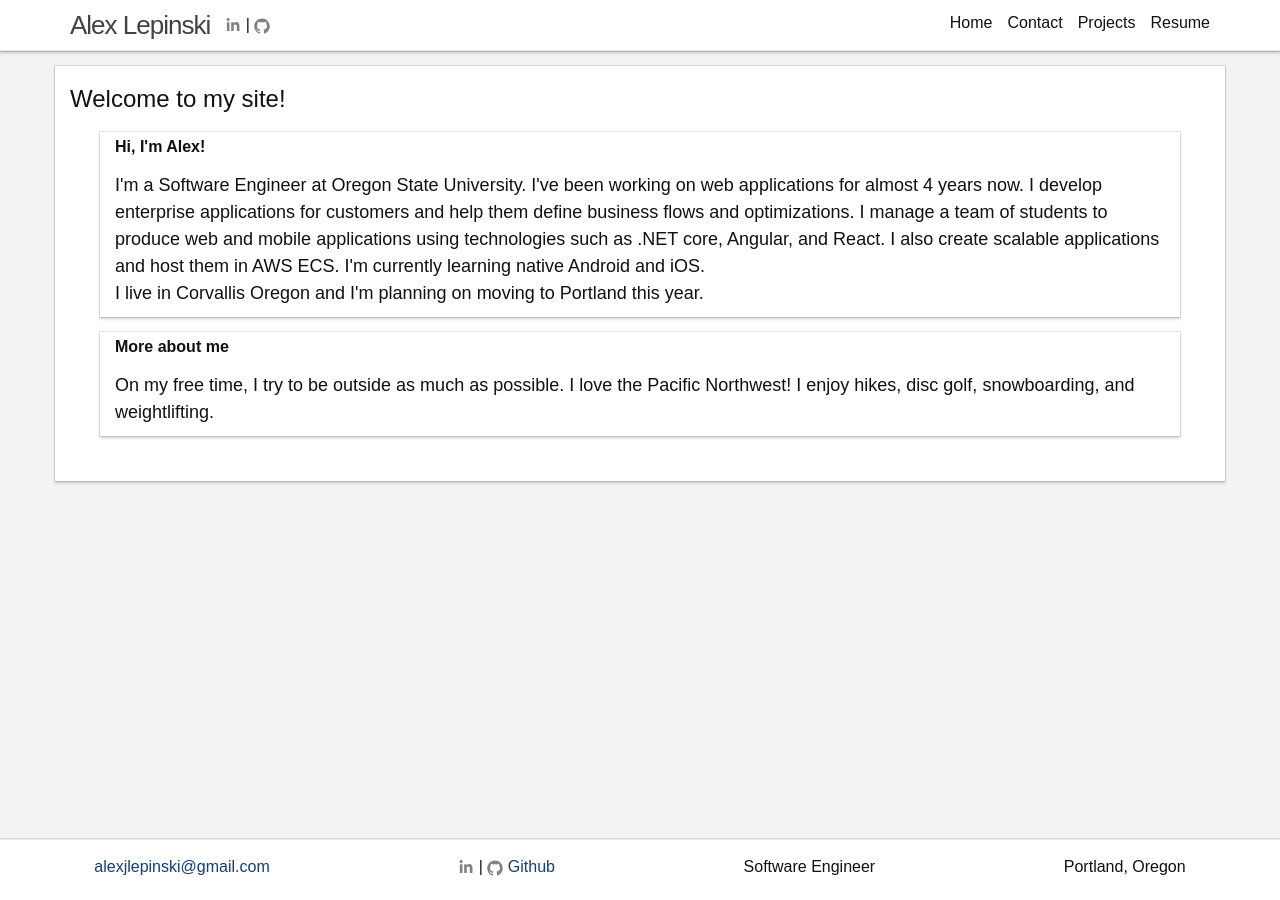
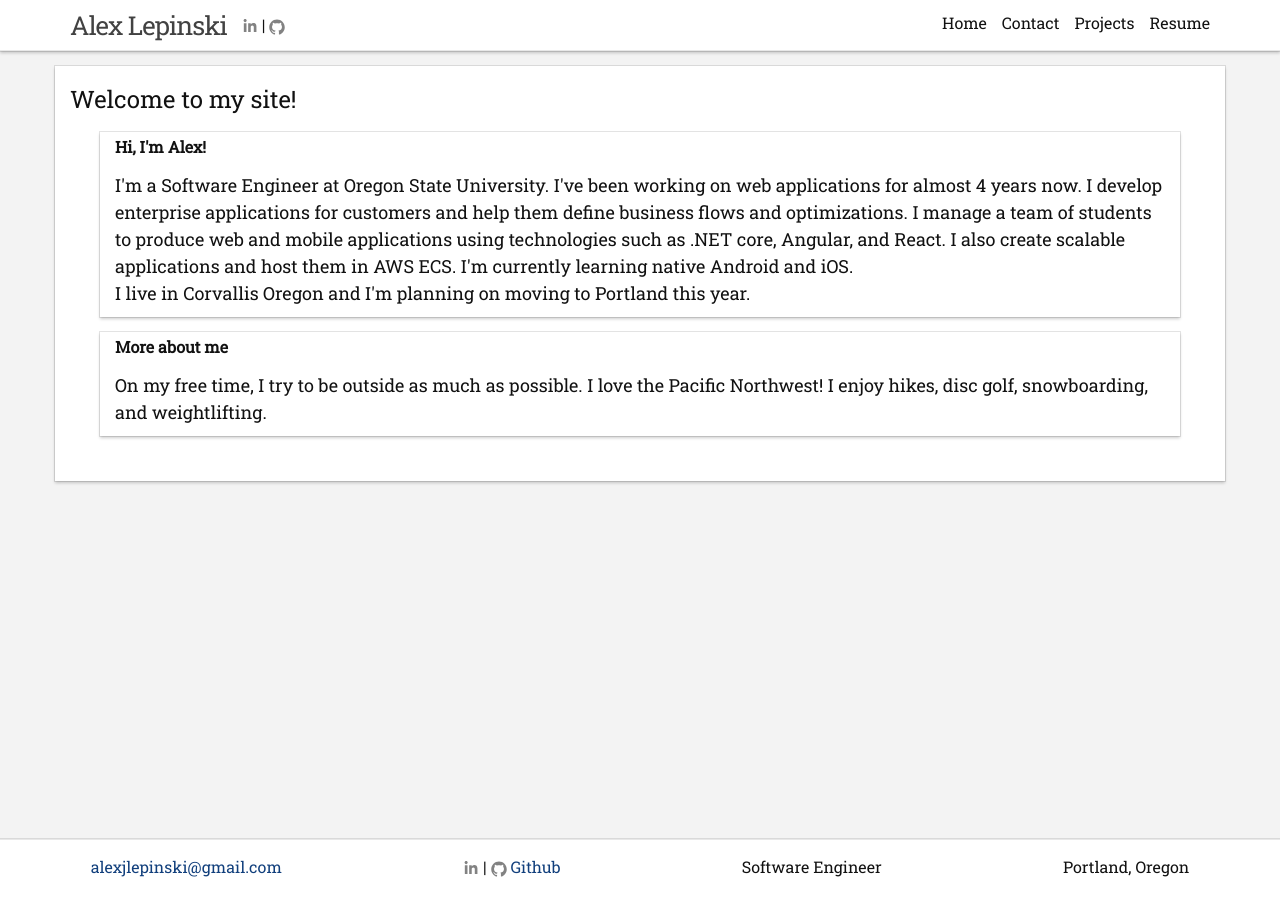
Before and after one commit to alexlepinski/alexlepinski.github.io, a Jekyll site: the page built from index.html, in a window 1280 px wide. Built offline with Jekyll 4.4.1, drawn with Linux system fonts in a browser that asks for light colours; some web fonts are replaced.

Commit message:
added google fonts

```diff
--- a/_includes/head.html
+++ b/_includes/head.html
@@ -10,6 +10,7 @@
   <link rel="canonical" href="{{ page.url | replace:'index.html','' | prepend: site.baseurl | prepend: site.url }}">
   <link rel="alternate" type="application/rss+xml" title="{{ site.title }}" href="{{ "/feed.xml" | prepend: site.baseurl | prepend: site.url }}">
   <link rel="icon" type="image/x-icon" href="https://assets-cdn.github.com/favicon.ico">
+  <link href="https://fonts.googleapis.com/css?family=Gentium+Basic|PT+Serif|Roboto+Slab" rel="stylesheet">
 
   {% include googleanalytics.html %}
 </head>
--- a/_sass/_base.scss
+++ b/_sass/_base.scss
@@ -4,7 +4,7 @@ dl, dd, ol, ul, figure {
     margin: 0;
 }
 body {
-    font: $base-font-weight #{$base-font-size}/#{$base-line-height} $base-font-family;
+    font: $base-font-weight #{$base-font-size}/#{$base-line-height} $base-font-family, 'PT Serif', serif;
     color: $text-color;
     background-color: $background-color;
     -webkit-text-size-adjust: 100%;
--- a/css/main.scss
+++ b/css/main.scss
@@ -3,7 +3,7 @@
 ---
 @charset "utf-8";
 
-$base-font-family: sans-serif;
+$base-font-family: "Roboto Slab";
 $base-font-size:   16px;
 $font-size-larger:   18px;
 $font-size-smaller:  14px;
```
